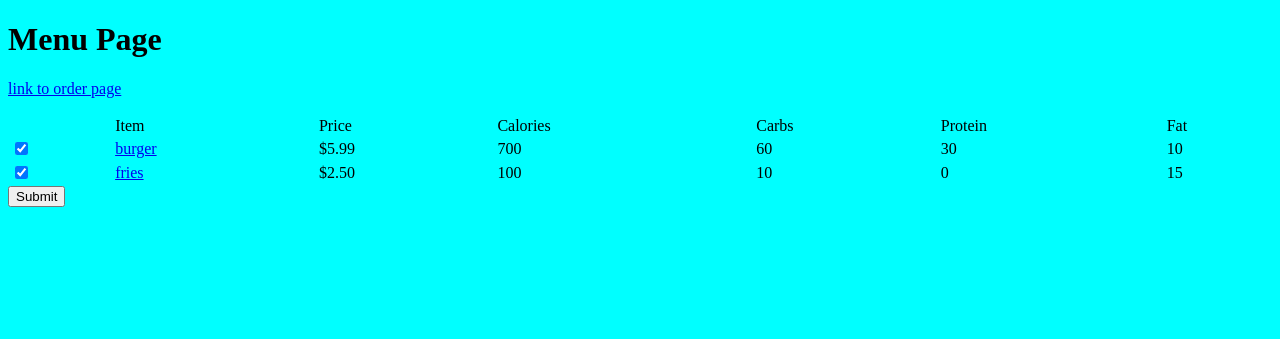
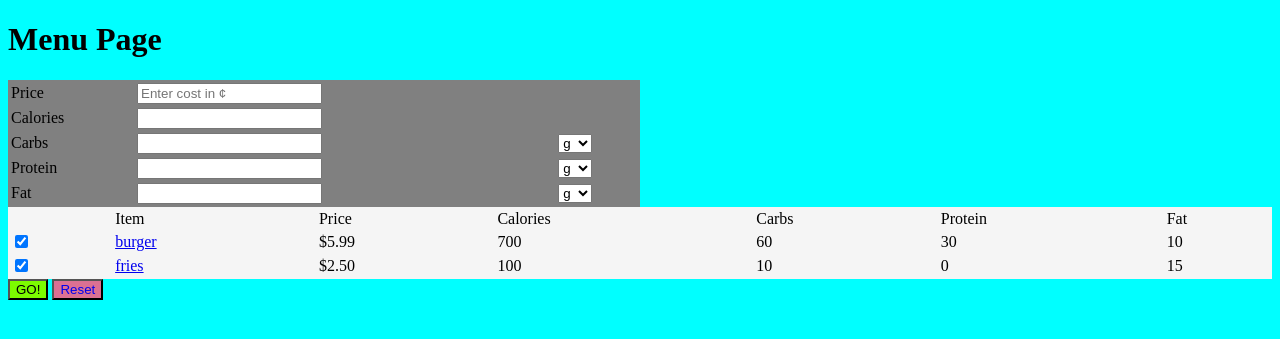
Before and after one commit to KennethVelarde/FullandFit, a Django app: page /menu in a window 1280 px wide. Shown: the top 339 px of the page. Run offline with Django 3.2, Linux system fonts and the light colour scheme.

Commit message:
Added HTML for the menu page

```diff
--- a/fullandfit/knapsack_test.py
+++ b/fullandfit/knapsack_test.py
@@ -45,8 +45,8 @@ def unbounded_knapsack(v, w, cap):
     return sack[cap], items[cap]
 
 if __name__ == "__main__":
-    v = [600, 1200, 760]
-    w = [599, 899, 499]
+    v = [600, 1200, 760, 400, 1200]
+    w = [599, 899, 499, 299, 999]
     c = 10000
 
     sack, items= unbounded_knapsack(v, w, c)
--- /dev/null
+++ b/fullandfit/static/menu.css
@@ -0,0 +1,21 @@
+#item_selection_table{
+    width: 100%;
+    background-color: whitesmoke;
+}
+
+#macronutrient_parameters_table{
+    width: 50%;
+    background-color: grey;
+}
+
+#go_button{
+    background-color: lawngreen;
+}
+
+#reset_button{
+    background-color: palevioletred;
+}
+
+#reset_button a{
+    text-decoration: none;
+}
--- a/fullandfit/templates/menu.html
+++ b/fullandfit/templates/menu.html
@@ -1,13 +1,58 @@
 {% extends "base.html" %}
 {% load number_filters %}
+{% load static %}
 
 {% block content %}
     <h1>Menu Page</h1>
-    <p><a href="{% url "order" %}">link to order page</a></p>
+
+    <link rel="stylesheet" type="text/css" href="{% static "menu.css" %}">
 
     <form method="post" >
         {% csrf_token %}
-        <table style="width:100%">
+        <div id="nutrition_parameters">
+            <table id="macronutrient_parameters_table">
+                <tr>
+                    <td>Price</td>
+                    <td><input type="number" name="price" placeholder="Enter cost in &#162"></td>
+                </tr>
+                <tr>
+                    <td>Calories</td>
+                    <td><input type="number" name="calories"></td>
+                </tr>
+                <tr>
+                    <td>Carbs</td>
+                    <td><input type="number" name="carbs"></td>
+                    <td>
+                        <select name="carb_measure">
+                            <option value="g">g</option>
+                            <option value="percent">%</option>
+                        </select>
+                    </td>
+                </tr>
+                <tr>
+                    <td>Protein</td>
+                    <td><input type="number" name="protein"></td>
+                    <td>
+                        <select name="protein_measure">
+                            <option value="g">g</option>
+                            <option value="percent">%</option>
+                        </select>
+                    </td>
+                </tr>
+                <tr>
+                    <td>Fat</td>
+                    <td><input type="number" name="fat"></td>
+                    <td>
+                        <select name="fat_measure">
+                            <option value="g">g</option>
+                            <option value="percent">%</option>
+                        </select>
+                    </td>
+                </tr>
+            </table>
+        </div>
+        <div id="item_selection">
+            <table id="item_selection_table">
                 <tr>
                     {#          todo: create select deselect all button#}
                     <td></td>
@@ -22,7 +67,7 @@
                 <tr>
                     <td><input type="checkbox" name="items" value="{{ item.id }}" checked></td>
                     {# todo: open separate page that displays order statistics #}
-                <td><a href="#">{{ item.name }}</a></td>
+                    <td><a target="_blank" href="{% url "order" %}">{{ item.name }}</a></td>
                     <td>{{ item.price | currency }}</td>
                     <td>{{ item.calories }}</td>
                     <td>{{ item.carbs }}</td>
@@ -31,7 +76,8 @@
                  </tr>
              {% endfor %}
             </table>
-        <input type="submit" name="Go" />
+            <input type="submit" id="go_button" name="Go" value="GO!" />
+            <button id="reset_button"><a href="{% url "menu" %}">Reset</a></button>
+        </div>
     </form>
-
 {% endblock %}
--- a/fullandfit/views.py
+++ b/fullandfit/views.py
@@ -25,6 +25,7 @@ def menu_page(request):
 
     if request.method == "POST":
         item_list = request.POST.getlist('items')
+        print(request.POST.dict())
         for id in item_list:
             id = int(id)
             items.append(test_menu[id])
```
Lines whose indentation alone changed are shown as unchanged.
